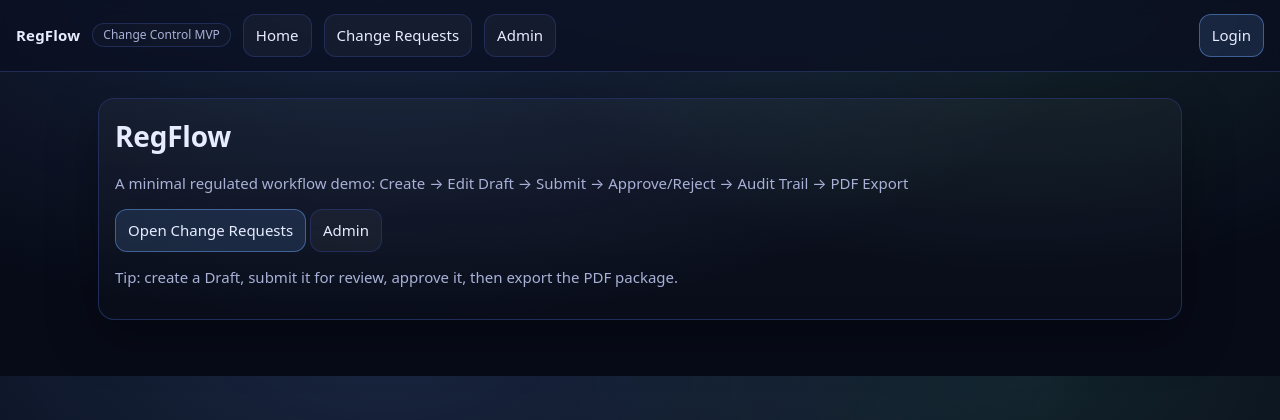
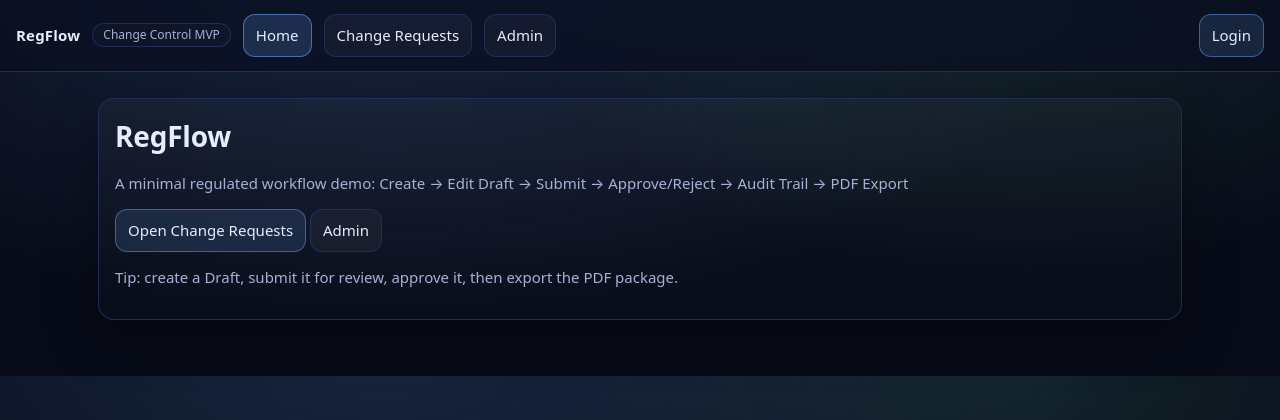
Before and after one commit to Kiril7093/regflow-change-control, a Django app: page / in a window 1280 px wide. Shown: the top 420 px of the page. Run offline with Django 5.2, Linux system fonts and the light colour scheme.

Commit message:
UI: highlight active nav item

```diff
--- a/backend/core/static/core/app.css
+++ b/backend/core/static/core/app.css
@@ -256,3 +256,9 @@ tr.rowlink:active td{ background: rgba(110,168,255,.06); }
 .table tbody tr:nth-child(odd) td{
   background: rgba(255,255,255,.012);
 }
+
+/* --- active nav button --- */
+.nav a.btn.active{
+  background: rgba(110,168,255,.18);
+  border-color: rgba(110,168,255,.55);
+}
--- a/backend/core/templates/core/base.html
+++ b/backend/core/templates/core/base.html
@@ -12,9 +12,9 @@
       <div class="left">
         <span class="brand">RegFlow</span>
         <span class="badge">Change Control MVP</span>
-        <a class="btn" href="/">Home</a>
-        <a class="btn" href="/change-requests/">Change Requests</a>
-        <a class="btn" href="/admin/">Admin</a>
+        <a class="btn{% if request.path == "/" %} active{% endif %}" href="/">Home</a>
+        <a class="btn{% if request.path|slice:":17" == "/change-requests/" %} active{% endif %}" href="/change-requests/">Change Requests</a>
+        <a class="btn{% if request.path|slice:":7" == "/admin/" %} active{% endif %}" href="/admin/">Admin</a>
       </div>
       <div class="right">
         {% if user.is_authenticated %}
```
